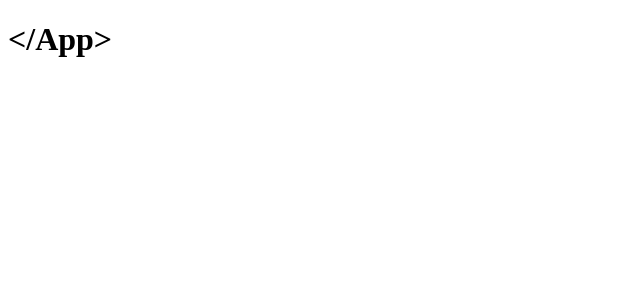
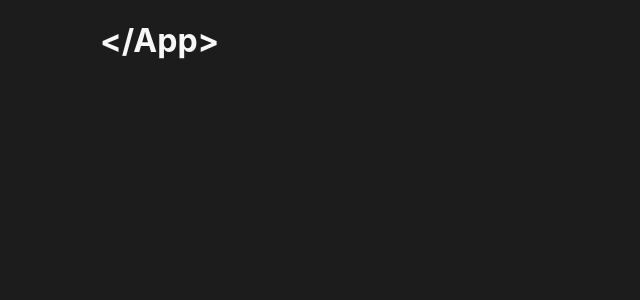
Before and after one commit to MrRedu/rompiendo-react, a React (Vite) app: page / in a window 1280 px wide. Shown: the top 300 px of the page, without its empty margins (0-640 px from the left). Built offline with nearby package versions, Linux system fonts and the light colour scheme.

Commit message:
globals styles

```diff
--- a/src/globals.css
+++ b/src/globals.css
@@ -0,0 +1,31 @@
+:root {
+  /* Font-size */
+  --f-s-micro: clamp(0.64rem, 0.05vw + 0.63rem, 0.67rem); /* 10.24px */
+  --f-s-sm: clamp(0.8rem, 0.17vw + 0.76rem, 0.89rem); /* 12.8px */
+  --f-s-base: clamp(1rem, 0.34vw + 0.91rem, 1.19rem); /* 16px */
+  --f-s-md: clamp(1.25rem, 0.61vw + 1.1rem, 1.58rem); /* 20px */
+  --f-s-lg: clamp(1.56rem, 1vw + 1.31rem, 2.11rem); /* 24.96px */
+  --f-s-xl: clamp(1.95rem, 1.57vw + 1.56rem, 2.81rem); /* 31.2px */
+  --f-s-xxl: clamp(2.44rem, 2.38vw + 1.85rem, 3.75rem); /* 39.04px */
+  --f-s-xxxl: clamp(3.05rem, 3.55vw + 2.17rem, 5rem); /* 48.64px */
+
+  /* Font-weight */
+  --f-regular: 400;
+  --f-bold: 700;
+
+  /* Colors */
+  --c-whywhite-300: #F7F7F7;
+
+  --c-gray-500: #828282;
+  --c-gray-300: #BDBDBD;
+}
+
+body {
+  background-color: #1C1C1C;
+  color: #F7F7F7;
+  font-family: -apple-system, system-ui, sans-serif;
+
+
+  max-width: 1080px;
+  margin: 0 auto;
+}
```
